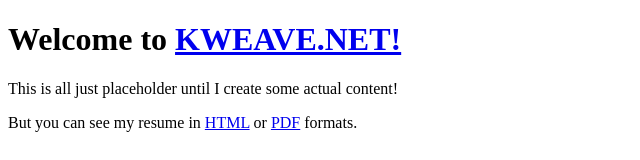
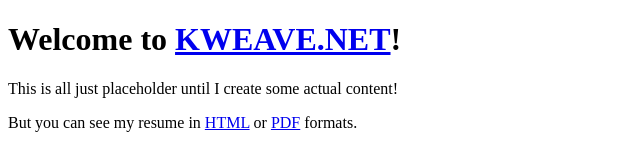
Before and after one commit to KWeaver87/kweave.net, a Next.js app: page / in a window 1280 px wide. Shown: the top 160 px of the page, without its empty margins (0-640 px from the left). Built offline with nearby package versions, Linux system fonts and the light colour scheme.

Commit message:
Fixes links

```diff
--- a/src/pages/index.tsx
+++ b/src/pages/index.tsx
@@ -3,13 +3,13 @@ export default function Home(): JSX.Element {
     <div>
       <main>
         <h1>
-          Welcome to <a href="KWEAVE.NET">KWEAVE.NET!</a>
+          Welcome to <a href="https://kweave.net/site/">KWEAVE.NET</a>!
         </h1>
 
         <p>This is all just placeholder until I create some actual content!</p>
         <p>
-          But you can see my resume in <a href="/resume.html">HTML</a> or{' '}
-          <a href="/resume.pdf">PDF</a> formats.
+          But you can see my resume in <a href="resume.html">HTML</a> or{' '}
+          <a href="resume.pdf">PDF</a> formats.
         </p>
       </main>
     </div>
```
